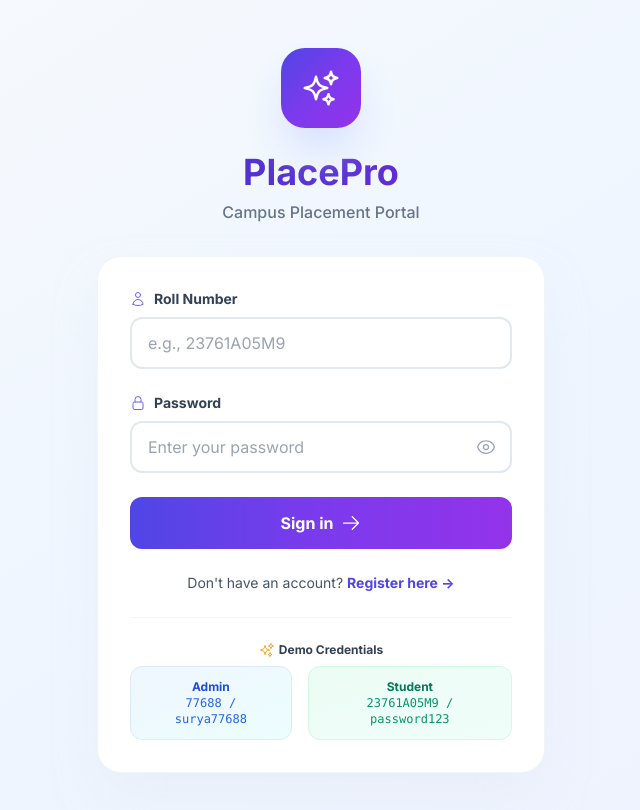
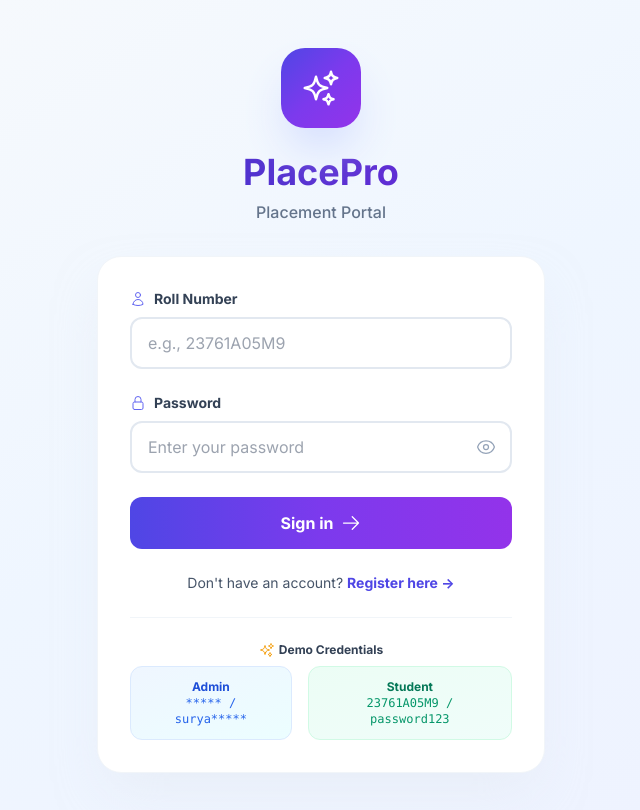
Before and after one commit to Surya-Kiran22/frontendq, a React (Create React App) app in the folder client/: page /login in a window 1280 px wide. Shown: the top 810 px of the page, without its empty margins (319-959 px from the left). Built offline with nearby package versions, Linux system fonts and the light colour scheme; the HTML template or start-up script is replaced by a standard one.

Commit message:
Update Login.js

```diff
--- a/client/src/pages/Login.js
+++ b/client/src/pages/Login.js
@@ -81,7 +81,7 @@ const Login = () => {
           <h2 className="mt-6 text-4xl font-extrabold bg-gradient-to-r from-indigo-700 to-violet-700 bg-clip-text text-transparent">
             PlacePro
           </h2>
-          <p className="mt-2 text-slate-500 font-medium">Campus Placement Portal</p>
+          <p className="mt-2 text-slate-500 font-medium">Placement Portal</p>
         </div>
 
         <div className="bg-white rounded-3xl shadow-2xl shadow-slate-200/50 p-8 border border-slate-100">
@@ -183,7 +183,7 @@ const Login = () => {
                 <div className="flex justify-center space-x-4">
                   <div className="bg-gradient-to-br from-blue-50 to-cyan-50 px-4 py-3 rounded-xl border border-blue-100">
                     <p className="font-bold text-blue-700">Admin</p>
-                    <p className="font-mono text-blue-600 text-xs">77688 / surya77688</p>
+                    <p className="font-mono text-blue-600 text-xs">***** / surya*****</p>
                   </div>
                   <div className="bg-gradient-to-br from-emerald-50 to-teal-50 px-4 py-3 rounded-xl border border-emerald-100">
                     <p className="font-bold text-emerald-700">Student</p>
```
